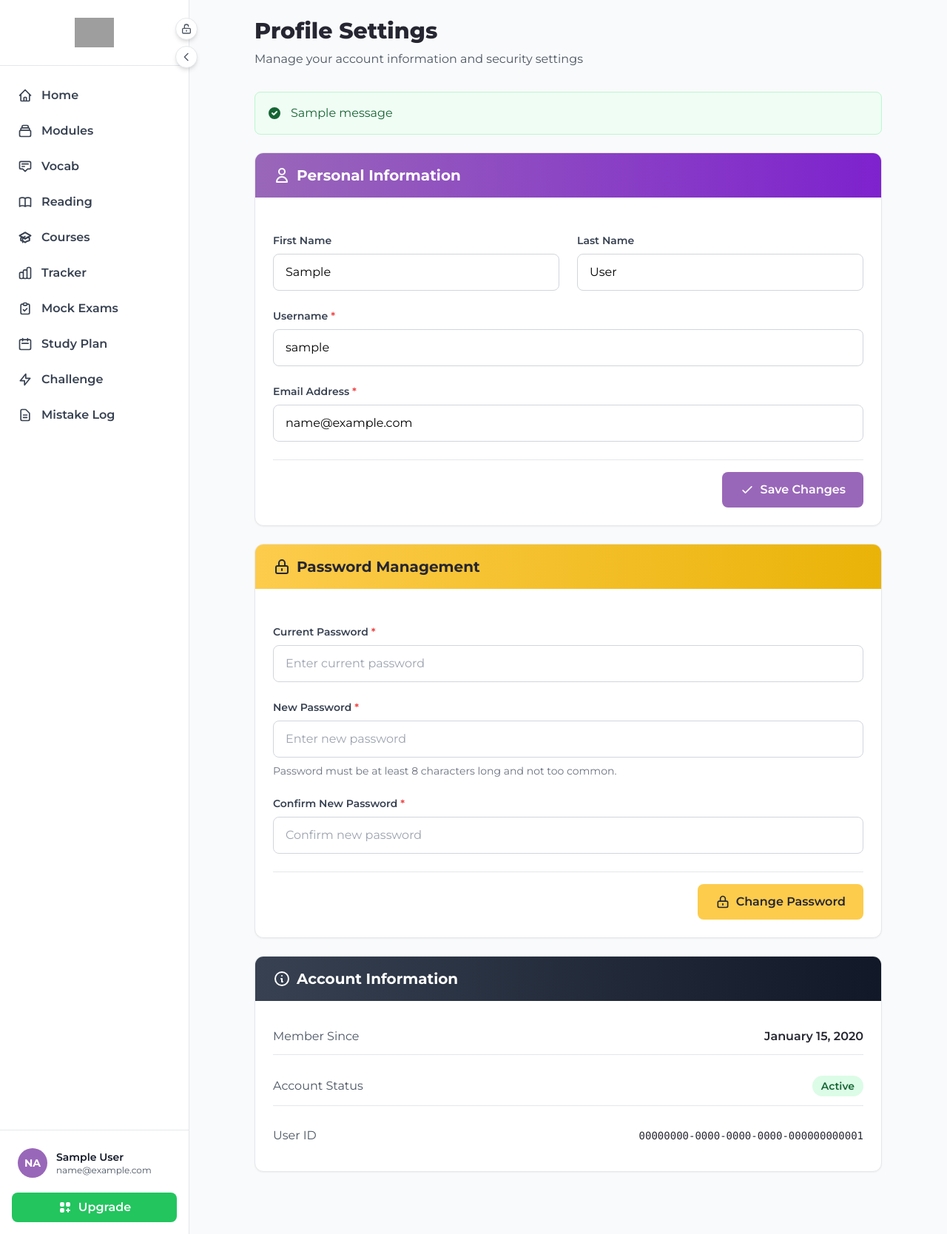
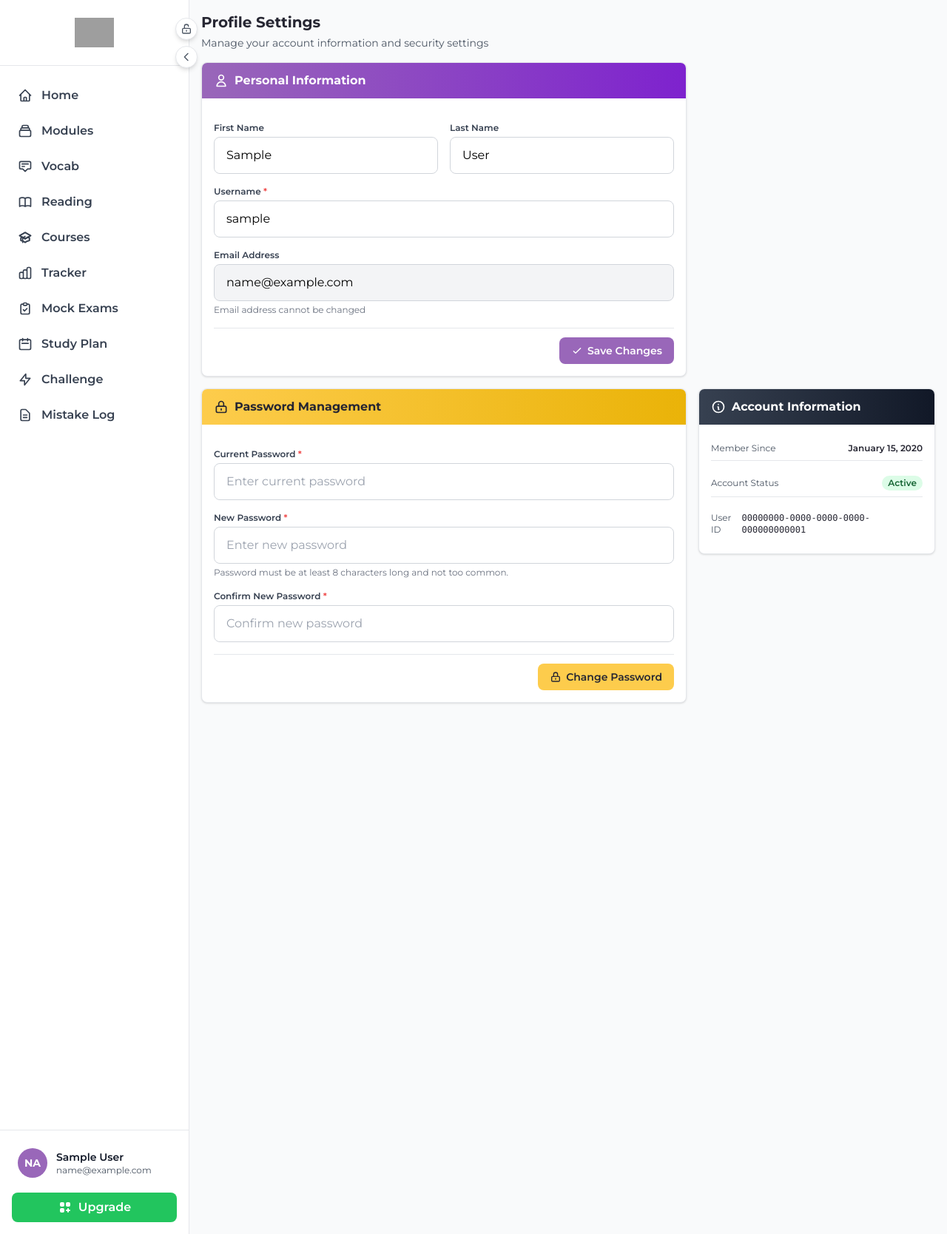
Before and after one commit to DSAT-School/cute_prep, a Django app: page /profile/ in a window 1280 px wide. Shown: the whole page at 74% size. Run offline with Django 4.2, Linux system fonts and the light colour scheme; a user stored in the database is signed in; tables that the repository leaves empty hold one stand-in row (values such as "Sample post"); one stand-in notice (Sample message) is shown; some libraries are stand-ins or nearby versions; grey boxes are pictures that could not be loaded.

Commit message:
feat: Update profile management forms and views for improved user experience and security

```diff
--- a/apps/core/forms.py
+++ b/apps/core/forms.py
@@ -115,8 +115,9 @@ class ProfileUpdateForm(forms.ModelForm):
     )
     email = forms.EmailField(
         widget=forms.EmailInput(attrs={
-            'class': 'w-full px-4 py-3 rounded-lg border border-gray-300 focus:border-primary focus:ring-2 focus:ring-primary/20 outline-none transition-all',
+            'class': 'w-full px-4 py-3 rounded-lg border border-gray-300 bg-gray-100 cursor-not-allowed',
             'placeholder': 'Email Address',
+            'readonly': 'readonly',
         })
     )
 
@@ -127,18 +128,14 @@ class ProfileUpdateForm(forms.ModelForm):
     def __init__(self, *args, **kwargs):
         self.user = kwargs.pop('user', None)
         super().__init__(*args, **kwargs)
+        # Make email field readonly
+        self.fields['email'].disabled = True
 
     def clean_username(self):
         username = self.cleaned_data.get('username')
         if User.objects.filter(username=username).exclude(pk=self.instance.pk).exists():
             raise ValidationError('This username is already taken.')
         return username
-
-    def clean_email(self):
-        email = self.cleaned_data.get('email')
-        if User.objects.filter(email=email).exclude(pk=self.instance.pk).exists():
-            raise ValidationError('This email is already registered.')
-        return email
 
 
 class CustomPasswordChangeForm(PasswordChangeForm):
--- a/apps/core/views.py
+++ b/apps/core/views.py
@@ -3,7 +3,7 @@ import json
 from typing import Any
 
 from django.contrib import messages
-from django.contrib.auth import login
+from django.contrib.auth import login, update_session_auth_hash
 from django.contrib.auth.decorators import login_required
 from django.contrib.auth.views import LoginView, LogoutView
 from django.contrib.messages import get_messages
@@ -20,7 +20,13 @@ from rest_framework.permissions import AllowAny, IsAuthenticated
 from rest_framework.request import Request
 from rest_framework.response import Response
 
-from .forms import CustomLoginForm, CustomSignupForm
+from .forms import (
+    CustomLoginForm,
+    CustomPasswordChangeForm,
+    CustomSetPasswordForm,
+    CustomSignupForm,
+    ProfileUpdateForm,
+)
 from .models import User
 from .serializers import UserCreateSerializer, UserSerializer
 from .utils.timezone import validate_timezone
@@ -308,17 +314,6 @@ def profile_view(request):
     Returns:
         Rendered profile template with forms
     """
-    from django.contrib import messages
-    from django.contrib.auth import update_session_auth_hash
-    from django.contrib.auth.decorators import login_required
-    from django.shortcuts import render
-
-    from .forms import (
-        CustomPasswordChangeForm,
-        CustomSetPasswordForm,
-        ProfileUpdateForm,
-    )
-
     @login_required
     def _profile(request):
         user = request.user
@@ -355,9 +350,14 @@ def profile_view(request):
                     password_form = CustomSetPasswordForm(user=user, data=request.POST)
 
                 if password_form.is_valid():
-                    user = password_form.save()
-                    # Keep user logged in after password change
-                    update_session_auth_hash(request, user)
+                    saved_user = password_form.save()
+
+                    # Keep user logged in after password change/creation
+                    # This updates the session to prevent logout
+                    update_session_auth_hash(request, saved_user)
+
+                    # Re-login the user to ensure session is fresh
+                    login(request, saved_user, backend='django.contrib.auth.backends.ModelBackend')
 
                     if has_password:
                         messages.success(request, 'Password changed successfully!')
--- a/templates/profile.html
+++ b/templates/profile.html
@@ -4,45 +4,24 @@
 {% block title %}Profile Settings - DSAT SCHOOL{% endblock %}
 
 {% block content %}
-<div class="max-w-4xl mx-auto p-6">
+<div class="py-4">
+    <div class="container mx-auto px-4">
         <!-- Page Header -->
-    <div class="mb-8">
-        <h1 class="text-3xl font-extrabold text-dark mb-2">Profile Settings</h1>
-        <p class="text-gray-600">Manage your account information and security settings</p>
+        <div class="mb-4">
+            <h1 class="text-xl font-bold text-dark mb-1">Profile Settings</h1>
+            <p class="text-sm text-gray-600">Manage your account information and security settings</p>
         </div>
-
-    <!-- Messages -->
-    {% if messages %}
-        <div class="mb-6 space-y-3">
-            {% for message in messages %}
-                <div class="p-4 rounded-lg {% if message.tags == 'success' %}bg-green-50 border border-green-200 text-green-800{% elif message.tags == 'error' %}bg-red-50 border border-red-200 text-red-800{% else %}bg-blue-50 border border-blue-200 text-blue-800{% endif %}">
-                    <div class="flex items-start">
-                        <svg class="w-5 h-5 mt-0.5 mr-3 flex-shrink-0" fill="currentColor" viewBox="0 0 20 20">
-                            {% if message.tags == 'success' %}
-                                <path fill-rule="evenodd" d="M10 18a8 8 0 100-16 8 8 0 000 16zm3.707-9.293a1 1 0 00-1.414-1.414L9 10.586 7.707 9.293a1 1 0 00-1.414 1.414l2 2a1 1 0 001.414 0l4-4z" clip-rule="evenodd"/>
-                            {% elif message.tags == 'error' %}
-                                <path fill-rule="evenodd" d="M10 18a8 8 0 100-16 8 8 0 000 16zM8.707 7.293a1 1 0 00-1.414 1.414L8.586 10l-1.293 1.293a1 1 0 101.414 1.414L10 11.414l1.293 1.293a1 1 0 001.414-1.414L11.414 10l1.293-1.293a1 1 0 00-1.414-1.414L10 8.586 8.707 7.293z" clip-rule="evenodd"/>
-                            {% else %}
-                                <path fill-rule="evenodd" d="M18 10a8 8 0 11-16 0 8 8 0 0116 0zm-7-4a1 1 0 11-2 0 1 1 0 012 0zM9 9a1 1 0 000 2v3a1 1 0 001 1h1a1 1 0 100-2v-3a1 1 0 00-1-1H9z" clip-rule="evenodd"/>
-                            {% endif %}
-                        </svg>
-                        <span>{{ message }}</span>
-                    </div>
-                </div>
-            {% endfor %}
-        </div>
-    {% endif %}
 
         <!-- Account Type Info -->
         {% if oauth_provider %}
-        <div class="mb-6 bg-blue-50 border border-blue-200 rounded-lg p-4">
+            <div class="mb-4 bg-blue-50 border border-blue-200 rounded-lg p-3">
                 <div class="flex items-start">
-                <svg class="w-5 h-5 text-blue-600 mt-0.5 mr-3 flex-shrink-0" fill="currentColor" viewBox="0 0 20 20">
+                    <svg class="w-4 h-4 text-blue-600 mt-0.5 mr-2 flex-shrink-0" fill="currentColor" viewBox="0 0 20 20">
                         <path fill-rule="evenodd" d="M18 10a8 8 0 11-16 0 8 8 0 0116 0zm-7-4a1 1 0 11-2 0 1 1 0 012 0zM9 9a1 1 0 000 2v3a1 1 0 001 1h1a1 1 0 100-2v-3a1 1 0 00-1-1H9z" clip-rule="evenodd"/>
                     </svg>
                     <div>
-                    <p class="font-semibold text-blue-800">Connected with {{ oauth_provider|title }}</p>
-                    <p class="text-sm text-blue-700 mt-1">
+                        <p class="text-sm font-semibold text-blue-800">Connected with {{ oauth_provider|title }}</p>
+                        <p class="text-xs text-blue-700 mt-0.5">
                             {% if not has_password %}
                                 You signed up using {{ oauth_provider|title }}. Create a password below to enable traditional login.
                             {% else %}
@@ -54,67 +33,65 @@
             </div>
         {% endif %}
 
-    <div class="grid gap-6">
+        <div class="grid grid-cols-1 lg:grid-cols-3 gap-4">
             <!-- Personal Information Section -->
-        <div class="bg-white rounded-xl shadow-sm border border-gray-200 overflow-hidden">
-            <div class="bg-gradient-to-r from-primary to-purple-700 px-6 py-4">
-                <h2 class="text-xl font-bold text-white flex items-center">
-                    <svg class="w-6 h-6 mr-2" fill="none" stroke="currentColor" viewBox="0 0 24 24">
+            <div class="lg:col-span-2 bg-white rounded-lg shadow border border-gray-200 overflow-hidden">
+                <div class="bg-gradient-to-r from-primary to-purple-700 px-4 py-3">
+                    <h2 class="text-base font-bold text-white flex items-center">
+                        <svg class="w-5 h-5 mr-2" fill="none" stroke="currentColor" viewBox="0 0 24 24">
                             <path stroke-linecap="round" stroke-linejoin="round" stroke-width="2" d="M16 7a4 4 0 11-8 0 4 4 0 018 0zM12 14a7 7 0 00-7 7h14a7 7 0 00-7-7z"/>
                         </svg>
                         Personal Information
                     </h2>
                 </div>
 
-            <form method="post" class="p-6 space-y-6">
+                <form method="post" class="p-4 space-y-4">
                     {% csrf_token %}
                     <input type="hidden" name="form_type" value="profile">
 
-                <div class="grid md:grid-cols-2 gap-6">
+                    <div class="grid md:grid-cols-2 gap-4">
                         <div>
-                        <label class="block text-sm font-semibold text-gray-700 mb-2">
+                            <label class="block text-xs font-semibold text-gray-700 mb-1">
                                 First Name
                             </label>
                             {{ profile_form.first_name }}
                             {% if profile_form.first_name.errors %}
-                            <p class="mt-1 text-sm text-red-600">{{ profile_form.first_name.errors.0 }}</p>
+                                <p class="mt-1 text-xs text-red-600">{{ profile_form.first_name.errors.0 }}</p>
                             {% endif %}
                         </div>
 
                         <div>
-                        <label class="block text-sm font-semibold text-gray-700 mb-2">
+                            <label class="block text-xs font-semibold text-gray-700 mb-1">
                                 Last Name
                             </label>
                             {{ profile_form.last_name }}
                             {% if profile_form.last_name.errors %}
-                            <p class="mt-1 text-sm text-red-600">{{ profile_form.last_name.errors.0 }}</p>
+                                <p class="mt-1 text-xs text-red-600">{{ profile_form.last_name.errors.0 }}</p>
                             {% endif %}
                         </div>
                     </div>
 
                     <div>
-                    <label class="block text-sm font-semibold text-gray-700 mb-2">
+                        <label class="block text-xs font-semibold text-gray-700 mb-1">
                             Username <span class="text-red-500">*</span>
                         </label>
                         {{ profile_form.username }}
                         {% if profile_form.username.errors %}
-                        <p class="mt-1 text-sm text-red-600">{{ profile_form.username.errors.0 }}</p>
+                            <p class="mt-1 text-xs text-red-600">{{ profile_form.username.errors.0 }}</p>
                         {% endif %}
                     </div>
 
                     <div>
-                    <label class="block text-sm font-semibold text-gray-700 mb-2">
-                        Email Address <span class="text-red-500">*</span>
+                        <label class="block text-xs font-semibold text-gray-700 mb-1">
+                            Email Address
                         </label>
                         {{ profile_form.email }}
-                    {% if profile_form.email.errors %}
-                        <p class="mt-1 text-sm text-red-600">{{ profile_form.email.errors.0 }}</p>
-                    {% endif %}
+                        <p class="mt-1 text-xs text-gray-500">Email address cannot be changed</p>
                     </div>
 
-                <div class="flex justify-end pt-4 border-t border-gray-200">
-                    <button type="submit" class="px-6 py-3 bg-primary hover:bg-purple-700 text-white font-semibold rounded-lg transition-colors duration-200 flex items-center">
-                        <svg class="w-5 h-5 mr-2" fill="none" stroke="currentColor" viewBox="0 0 24 24">
+                    <div class="flex justify-end pt-3 border-t border-gray-200">
+                        <button type="submit" class="px-4 py-2 text-sm bg-primary hover:bg-purple-700 text-white font-semibold rounded-lg transition-colors flex items-center">
+                            <svg class="w-4 h-4 mr-1.5" fill="none" stroke="currentColor" viewBox="0 0 24 24">
                                 <path stroke-linecap="round" stroke-linejoin="round" stroke-width="2" d="M5 13l4 4L19 7"/>
                             </svg>
                             Save Changes
@@ -124,23 +101,23 @@
             </div>
 
             <!-- Password Management Section -->
-        <div class="bg-white rounded-xl shadow-sm border border-gray-200 overflow-hidden">
-            <div class="bg-gradient-to-r from-secondary to-yellow-500 px-6 py-4">
-                <h2 class="text-xl font-bold text-dark flex items-center">
-                    <svg class="w-6 h-6 mr-2" fill="none" stroke="currentColor" viewBox="0 0 24 24">
+            <div class="lg:col-span-2 bg-white rounded-lg shadow border border-gray-200 overflow-hidden">
+                <div class="bg-gradient-to-r from-secondary to-yellow-500 px-4 py-3">
+                    <h2 class="text-base font-bold text-dark flex items-center">
+                        <svg class="w-5 h-5 mr-2" fill="none" stroke="currentColor" viewBox="0 0 24 24">
                             <path stroke-linecap="round" stroke-linejoin="round" stroke-width="2" d="M12 15v2m-6 4h12a2 2 0 002-2v-6a2 2 0 00-2-2H6a2 2 0 00-2 2v6a2 2 0 002 2zm10-10V7a4 4 0 00-8 0v4h8z"/>
                         </svg>
                         {% if has_password %}Password Management{% else %}Create Password{% endif %}
                     </h2>
                 </div>
 
-            <form method="post" class="p-6 space-y-6">
+                <form method="post" class="p-4 space-y-4">
                     {% csrf_token %}
                     <input type="hidden" name="form_type" value="password">
 
                     {% if not has_password %}
-                    <div class="bg-yellow-50 border border-yellow-200 rounded-lg p-4 mb-6">
-                        <p class="text-yellow-800 text-sm">
+                        <div class="bg-yellow-50 border border-yellow-200 rounded-lg p-3">
+                            <p class="text-yellow-800 text-xs">
                                 You don't have a password set yet. Create one to enable logging in with your email and password.
                             </p>
                         </div>
@@ -148,42 +125,42 @@
 
                     {% if has_password %}
                         <div>
-                        <label class="block text-sm font-semibold text-gray-700 mb-2">
+                            <label class="block text-xs font-semibold text-gray-700 mb-1">
                                 Current Password <span class="text-red-500">*</span>
                             </label>
                             {{ password_form.old_password }}
                             {% if password_form.old_password.errors %}
-                            <p class="mt-1 text-sm text-red-600">{{ password_form.old_password.errors.0 }}</p>
+                                <p class="mt-1 text-xs text-red-600">{{ password_form.old_password.errors.0 }}</p>
                             {% endif %}
                         </div>
                     {% endif %}
 
                     <div>
-                    <label class="block text-sm font-semibold text-gray-700 mb-2">
+                        <label class="block text-xs font-semibold text-gray-700 mb-1">
                             {% if has_password %}New Password{% else %}Password{% endif %} <span class="text-red-500">*</span>
                         </label>
                         {{ password_form.new_password1 }}
                         {% if password_form.new_password1.errors %}
-                        <p class="mt-1 text-sm text-red-600">{{ password_form.new_password1.errors.0 }}</p>
+                            <p class="mt-1 text-xs text-red-600">{{ password_form.new_password1.errors.0 }}</p>
                         {% endif %}
-                    <p class="mt-2 text-sm text-gray-500">
+                        <p class="mt-1 text-xs text-gray-500">
                             Password must be at least 8 characters long and not too common.
                         </p>
                     </div>
 
                     <div>
-                    <label class="block text-sm font-semibold text-gray-700 mb-2">
+                        <label class="block text-xs font-semibold text-gray-700 mb-1">
                             Confirm {% if has_password %}New {% endif %}Password <span class="text-red-500">*</span>
                         </label>
                         {{ password_form.new_password2 }}
                         {% if password_form.new_password2.errors %}
-                        <p class="mt-1 text-sm text-red-600">{{ password_form.new_password2.errors.0 }}</p>
+                            <p class="mt-1 text-xs text-red-600">{{ password_form.new_password2.errors.0 }}</p>
                         {% endif %}
                     </div>
 
-                <div class="flex justify-end pt-4 border-t border-gray-200">
-                    <button type="submit" class="px-6 py-3 bg-secondary hover:bg-yellow-500 text-dark font-semibold rounded-lg transition-colors duration-200 flex items-center">
-                        <svg class="w-5 h-5 mr-2" fill="none" stroke="currentColor" viewBox="0 0 24 24">
+                    <div class="flex justify-end pt-3 border-t border-gray-200">
+                        <button type="submit" class="px-4 py-2 text-sm bg-secondary hover:bg-yellow-500 text-dark font-semibold rounded-lg transition-colors flex items-center">
+                            <svg class="w-4 h-4 mr-1.5" fill="none" stroke="currentColor" viewBox="0 0 24 24">
                                 <path stroke-linecap="round" stroke-linejoin="round" stroke-width="2" d="M12 15v2m-6 4h12a2 2 0 002-2v-6a2 2 0 00-2-2H6a2 2 0 00-2 2v6a2 2 0 002 2zm10-10V7a4 4 0 00-8 0v4h8z"/>
                             </svg>
                             {% if has_password %}Change Password{% else %}Create Password{% endif %}
@@ -193,30 +170,31 @@
             </div>
 
             <!-- Account Information -->
-        <div class="bg-white rounded-xl shadow-sm border border-gray-200 overflow-hidden">
-            <div class="bg-gradient-to-r from-gray-700 to-gray-900 px-6 py-4">
-                <h2 class="text-xl font-bold text-white flex items-center">
-                    <svg class="w-6 h-6 mr-2" fill="none" stroke="currentColor" viewBox="0 0 24 24">
+            <div class="lg:col-span-1 bg-white rounded-lg shadow border border-gray-200 overflow-hidden h-fit">
+                <div class="bg-gradient-to-r from-gray-700 to-gray-900 px-4 py-3">
+                    <h2 class="text-base font-bold text-white flex items-center">
+                        <svg class="w-5 h-5 mr-2" fill="none" stroke="currentColor" viewBox="0 0 24 24">
                             <path stroke-linecap="round" stroke-linejoin="round" stroke-width="2" d="M13 16h-1v-4h-1m1-4h.01M21 12a9 9 0 11-18 0 9 9 0 0118 0z"/>
                         </svg>
                         Account Information
                     </h2>
                 </div>
 
-            <div class="p-6 space-y-4">
-                <div class="flex justify-between items-center py-3 border-b border-gray-200">
-                    <span class="text-gray-600 font-medium">Member Since</span>
-                    <span class="text-dark font-semibold">{{ user.created_at|date:"F d, Y" }}</span>
+                <div class="p-4 space-y-3">
+                    <div class="flex justify-between items-center py-2 border-b border-gray-200">
+                        <span class="text-xs text-gray-600 font-medium">Member Since</span>
+                        <span class="text-xs text-dark font-semibold">{{ user.created_at|date:"F d, Y" }}</span>
                     </div>
 
-                <div class="flex justify-between items-center py-3 border-b border-gray-200">
-                    <span class="text-gray-600 font-medium">Account Status</span>
-                    <span class="px-3 py-1 bg-green-100 text-green-800 rounded-full text-sm font-semibold">Active</span>
+                    <div class="flex justify-between items-center py-2 border-b border-gray-200">
+                        <span class="text-xs text-gray-600 font-medium">Account Status</span>
+                        <span class="px-2 py-0.5 bg-green-100 text-green-800 rounded-full text-xs font-semibold">Active</span>
                     </div>
 
-                <div class="flex justify-between items-center py-3">
-                    <span class="text-gray-600 font-medium">User ID</span>
-                    <span class="text-dark font-mono text-sm">{{ user.id }}</span>
+                    <div class="flex justify-between items-center py-2">
+                        <span class="text-xs text-gray-600 font-medium">User ID</span>
+                        <span class="text-dark font-mono text-xs">{{ user.id }}</span>
+                    </div>
                 </div>
             </div>
         </div>
```
Lines whose indentation alone changed are shown as unchanged.
